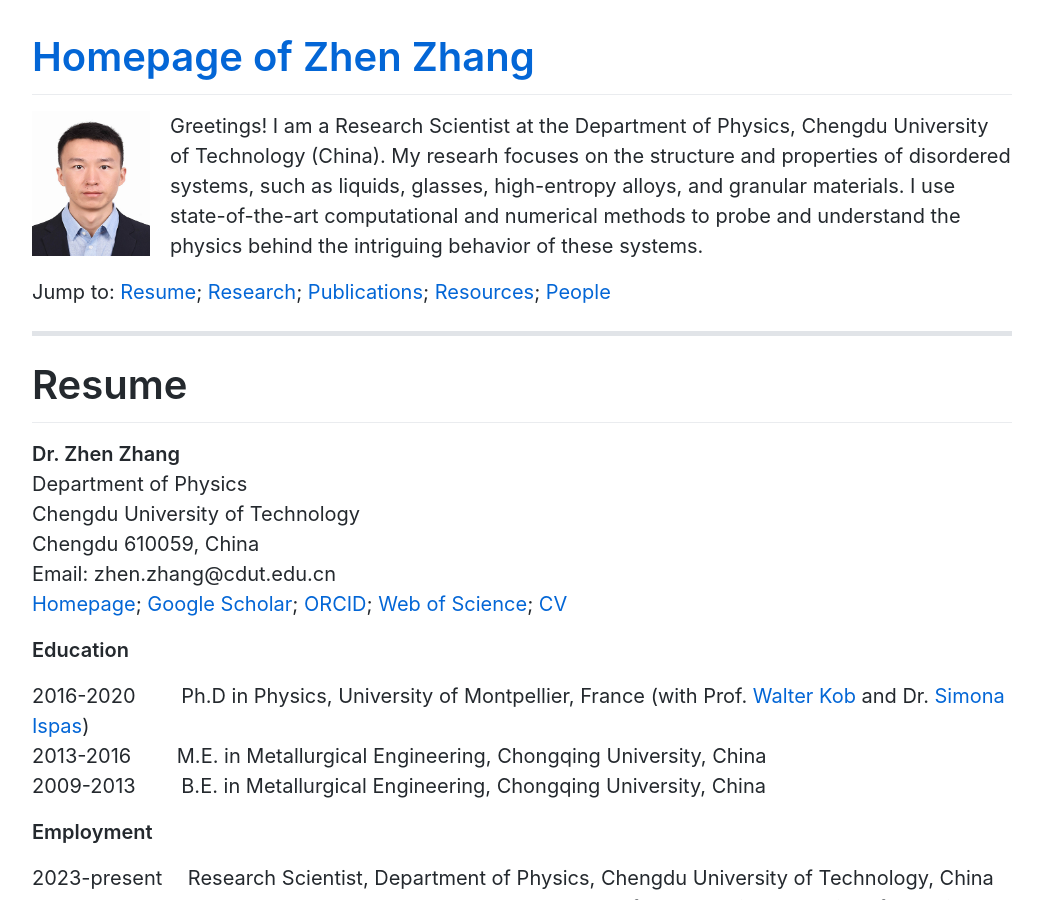
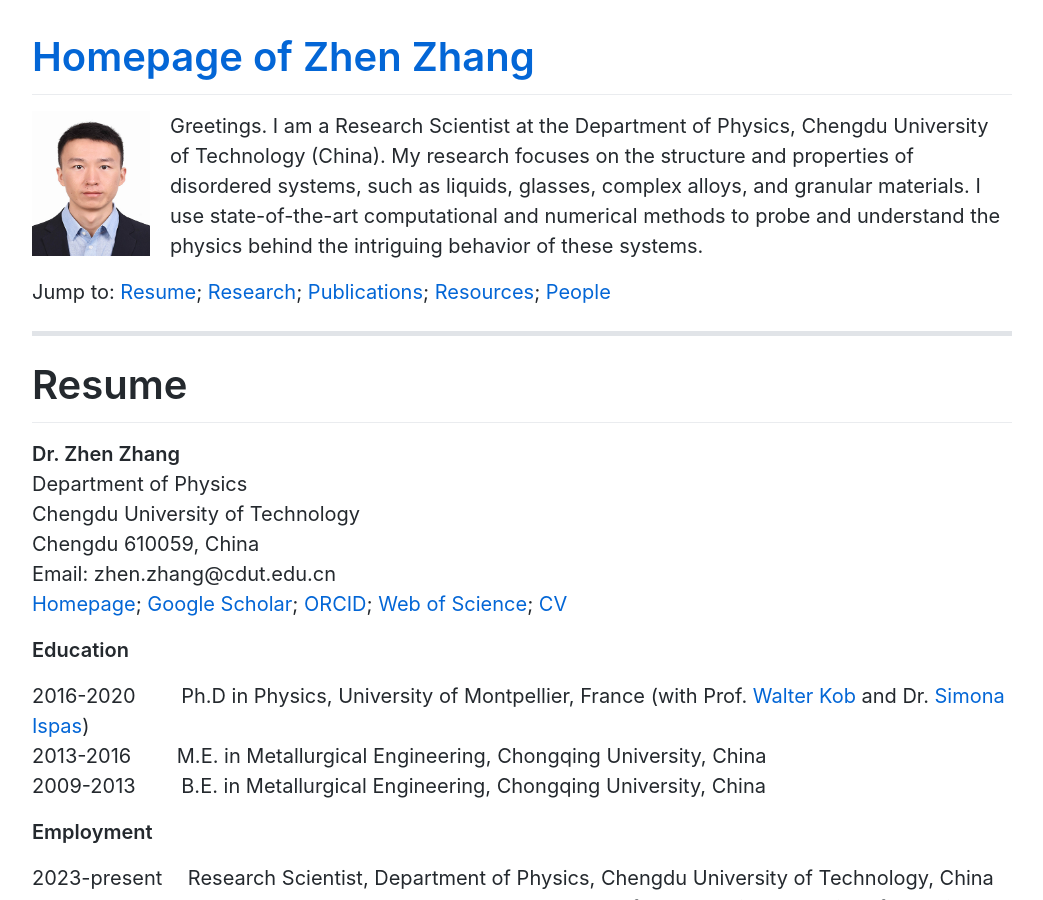
Before and after one commit to zhenzhang1991/zhenzhang1991.github.io, a Jekyll site: the page built from index.md, in a window 1280 px wide and 900 px high. Shown: the whole window, without its empty margins (118-1161 px from the left). Built offline with Jekyll 4.4.1, drawn with Linux system fonts in a browser that asks for light colours; Markdown is read by kramdown in place of the engine named in the settings; comment, search, counter and statistics services are not loaded.

Commit message:
Update index.md

```diff
--- a/index.md
+++ b/index.md
@@ -2,7 +2,7 @@
 layout: default
 ---
 <img align="left" src="images/me.jpg" width="118">
-Greetings! I am a Research Scientist at the Department of Physics, Chengdu University of Technology (China). My researh focuses on the structure and properties of disordered systems, such as liquids, glasses, high-entropy alloys, and granular materials. I use state-of-the-art computational and numerical methods to probe and understand the physics behind the intriguing behavior of these systems.
+Greetings. I am a Research Scientist at the Department of Physics, Chengdu University of Technology (China). My research focuses on the structure and properties of disordered systems, such as liquids, glasses, complex alloys, and granular materials. I use state-of-the-art computational and numerical methods to probe and understand the physics behind the intriguing behavior of these systems.
 
 Jump to: [Resume](#resume); [Research](#research-highlights); [Publications](#publications); [Resources](#resources); [People](#group-members)
 
```
